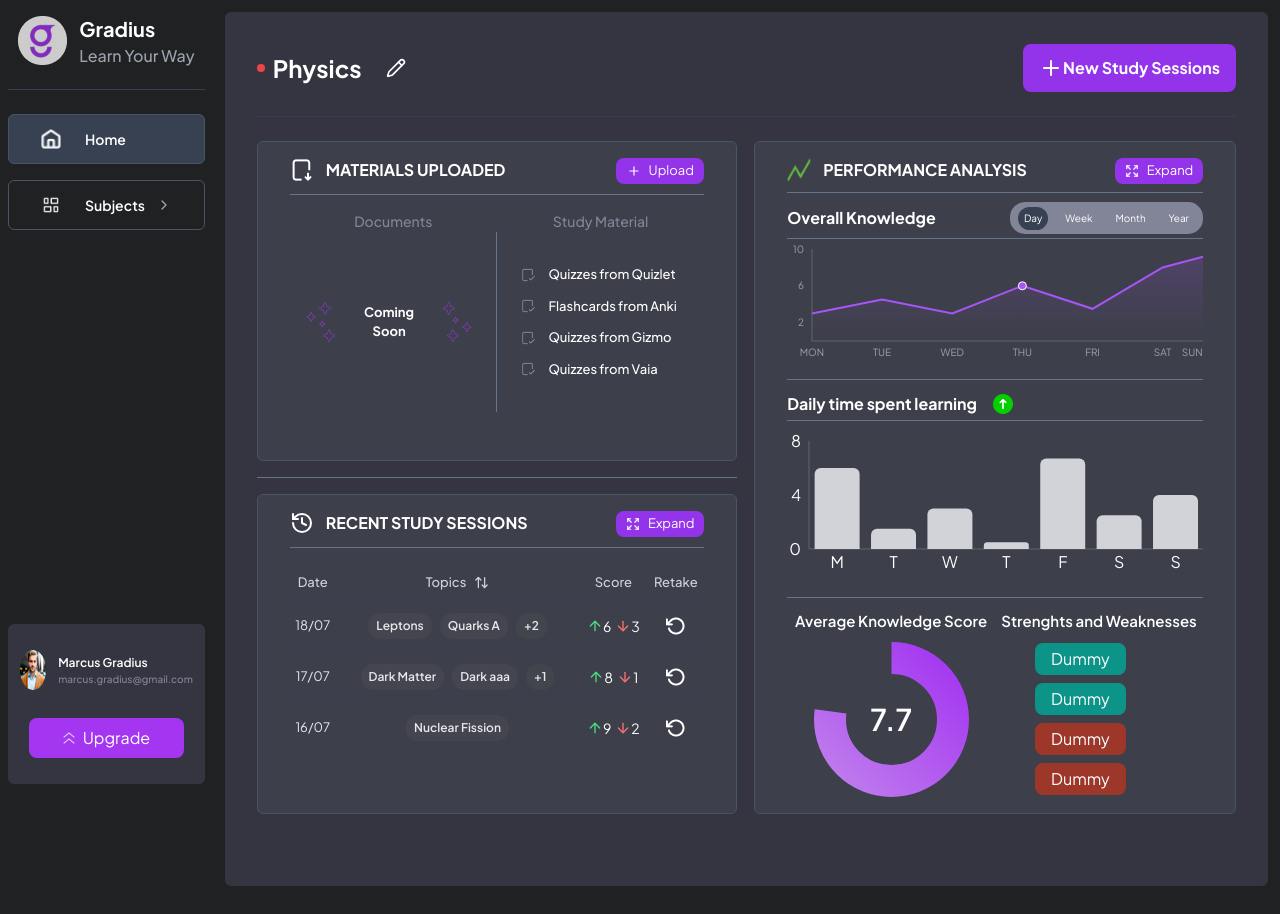
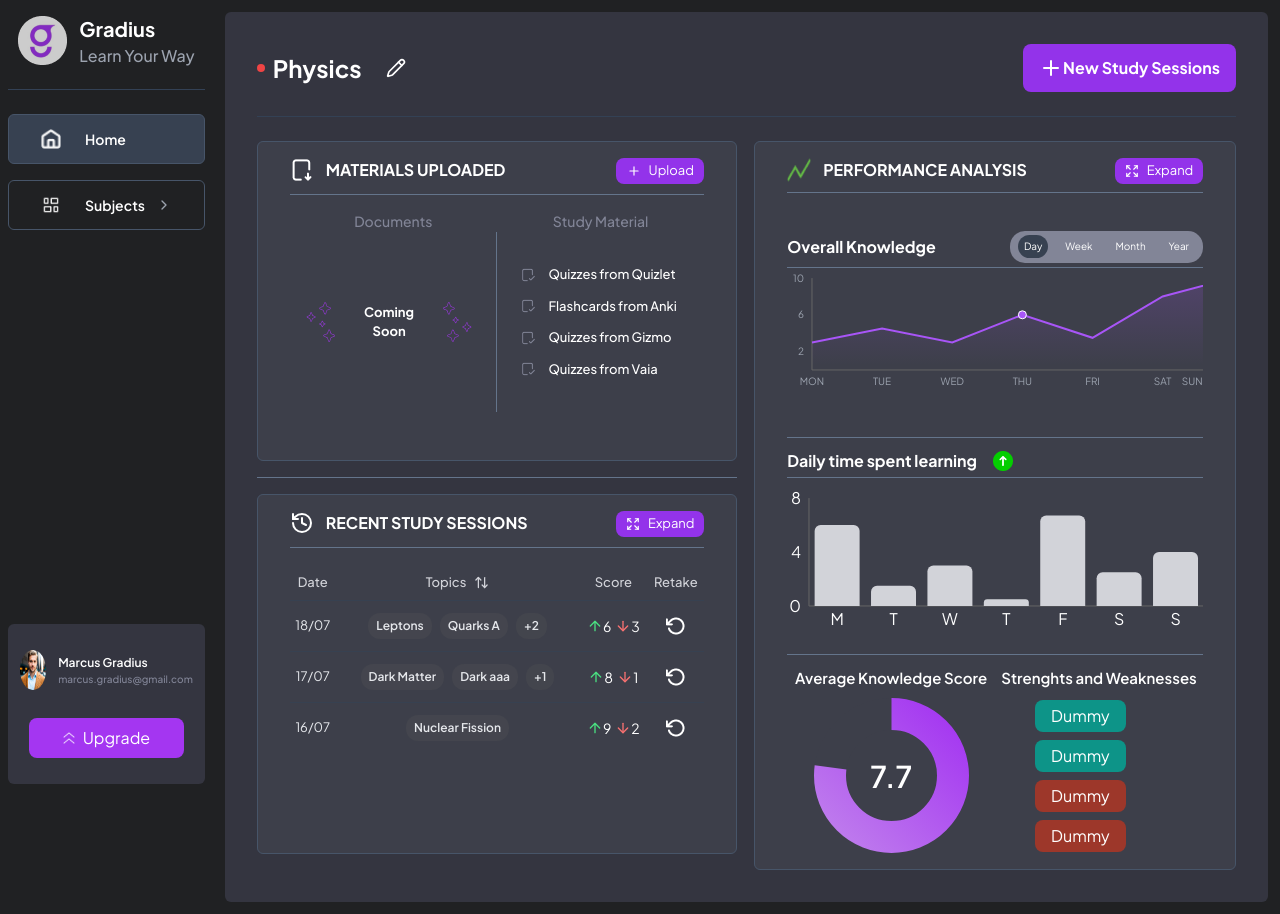
Before and after one commit to Dr-AddictStein/gradius-platform, a React (Vite) app: page /dashboard/perSubject in a window 1280 px wide. Built offline with nearby package versions, Linux system fonts and the light colour scheme.

Commit message:
all done

```diff
--- a/src/Component/MCQ.tsx
+++ b/src/Component/MCQ.tsx
@@ -18,9 +18,9 @@ const MCQ = () => {
           chosenAnswer !== "" ? "justify-around" : "justify-center"
         } items-center gap-6`}
       >
-        <div className="w-full max-h-[48vh] overflow-y-auto scrollbar-hide">
-          <div className="w-full h-full flex flex-col justify-center items-center gap-4">
-            <p className="font-bold text-[16px]">
+        <div className="w-full max-h-[60vh] overflow-y-auto scrollbar-hide">
+          <div className="w-full h-full flex flex-col justify-center items-center gap-12">
+            <p className="font-bold lg:text-[16px] text-[12px]">
               What are the assumptions made by the CAPM?
             </p>
             {chosenAnswer === "" &&
@@ -30,7 +30,7 @@ const MCQ = () => {
                   onClick={() => setChosenAnswer(op)}
                   className=" w-[90%] h-[41px] border-[1px] border-[#BF7DED] rounded-[6px] hover:shadow-[0_0_15px_2px_#A436F1] transition-shadow duration-300"
                 >
-                  <p className="font-bold text-[16px] text-left pl-[8%]">
+                  <p className="font-bold lg:text-[16px] text-[12px] text-left pl-[8%]">
                     {index + 1 + ". " + op}
                   </p>
                 </button>
@@ -57,7 +57,7 @@ const MCQ = () => {
                 }
                 w-[90%] h-[41px] border-[1px]  rounded-[6px]  transition-shadow duration-300 flex items-center justify-between`}
                 >
-                  <p className="font-bold text-[16px] text-left pl-[8%]">
+                  <p className="font-bold lg:text-[16px] text-[12px] text-left pl-[8%]">
                     {index + 1 + ". " + op}
                   </p>
                   {correctAnswer !== op && (
--- a/src/Component/StrengthGraphGreen.tsx
+++ b/src/Component/StrengthGraphGreen.tsx
@@ -10,7 +10,7 @@ const StrengthGraphGreen: React.FC = ({isShort}) => {
   ];
 
   return (
-    <div className=" rounded-xl px-10 w-full">
+    <div className={` rounded-xl ${isShort?"px-10":"px-3"}  w-full`}>
       {!isShort && <div className="space-y-2">
         {strengths.map((strength, index) => (
           <div
--- a/src/Component/StrengthGraphRed.tsx
+++ b/src/Component/StrengthGraphRed.tsx
@@ -9,7 +9,7 @@ const StrengthGraphRed: React.FC = ({ isShort }) => {
   ];
 
   return (
-    <div className="  px-10 rounded-xl w-full">
+    <div className={` rounded-xl ${isShort?"px-10":"px-3"}  w-full`}>
       {!isShort && (
         <div className="space-y-2">
           {strengths.map((strength, index) => (
--- a/src/Pages/Dashboard/DashboardPerSubject.tsx
+++ b/src/Pages/Dashboard/DashboardPerSubject.tsx
@@ -19,7 +19,7 @@ const DashboardPerSubject = () => {
   const [isImportModalOpen, setIsImportModalOpen] = useState(false);
   const [isNewStudyModalOpen, setIsNewStudyModalOpen] = useState(false);
   return (
-    <div className=" text-white p-6 rounded-lg min-h-[95vh]">
+    <div className=" text-white p-6 rounded-lg min-h-[90vh]">
       <div className="flex items-center justify-between mb-6">
         <div className="flex items-center gap-2">
           <div className="h-2 w-2 rounded-full bg-red-500"></div>
@@ -36,8 +36,8 @@ const DashboardPerSubject = () => {
       </div>
       <div className="w-full bg-slate-700 h-[1px]"></div>
 
-      <div className="py-6 w-full min-h-fit flex xl:flex-row flex-col justify-between gap-2">
-        <div className="xl:w-1/2 w-full">
+      <div className="pt-6 w-full h-full flex xl:flex-row flex-col justify-between gap-2 ">
+        <div className="xl:w-1/2 w-full xl:h-full">
           <div className=" bg-[#3D3F4A]  rounded-[6px] px-8 py-4 border-[1px] border-slate-600 h-[320px] mb-4">
             <div className="flex justify-between w-full">
               <div className="flex gap-3 mb-3">
@@ -113,7 +113,7 @@ const DashboardPerSubject = () => {
 
           <div className="w-full bg-slate-500 h-[1px] mb-4"></div>
 
-          <div className=" bg-[#3D3F4A]  rounded-[6px] px-8 py-4 border-[1px] border-slate-600 h-[320px] mb-4">
+          <div className=" bg-[#3D3F4A]  rounded-[6px] px-8 py-4 border-[1px] border-slate-600 h-[360px] mb-4">
             <div className="flex justify-between w-full">
               <div className="flex gap-3 mb-3">
                 <History />
@@ -135,7 +135,7 @@ const DashboardPerSubject = () => {
           </div>
         </div>
         <div className="h-full bg-slate-700 w-[1px]"></div>
-        <div className="xl:w-1/2 w-full bg-[#3D3F4A] h-fit rounded-[6px] px-8 py-4 border-[1px] border-slate-600 flex flex-col gap-2">
+        <div className="xl:w-1/2 w-full bg-[#3D3F4A] 2xl:h-[77vh] min-h-[77vh] rounded-[6px] px-8 py-4 border-[1px] border-slate-600 flex flex-col gap-2">
           <div className="flex justify-between w-full">
             <div className="flex gap-3">
               <img className="h-[24px] w-[24px]" src={growthIcon} alt="" />
```
